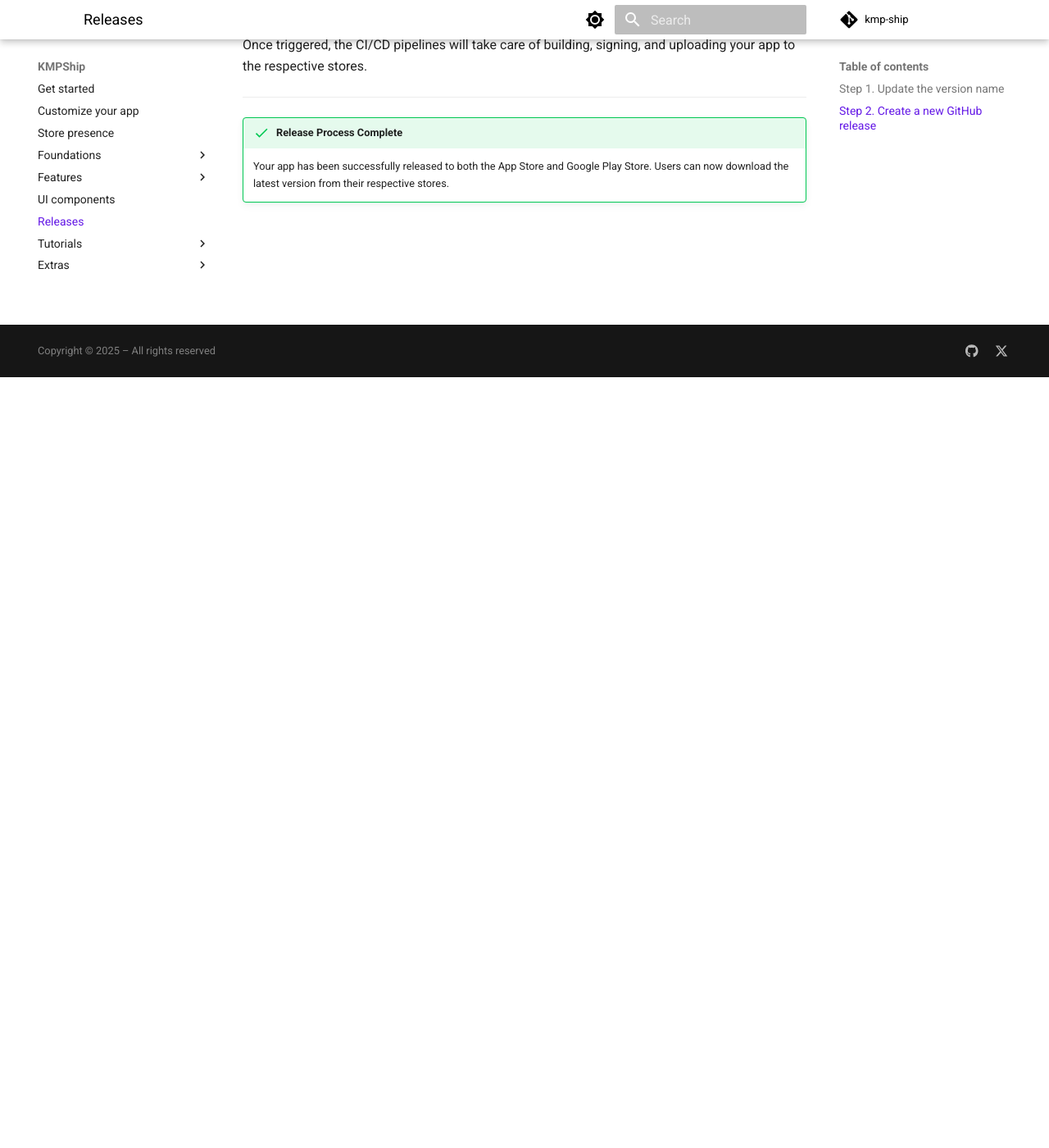
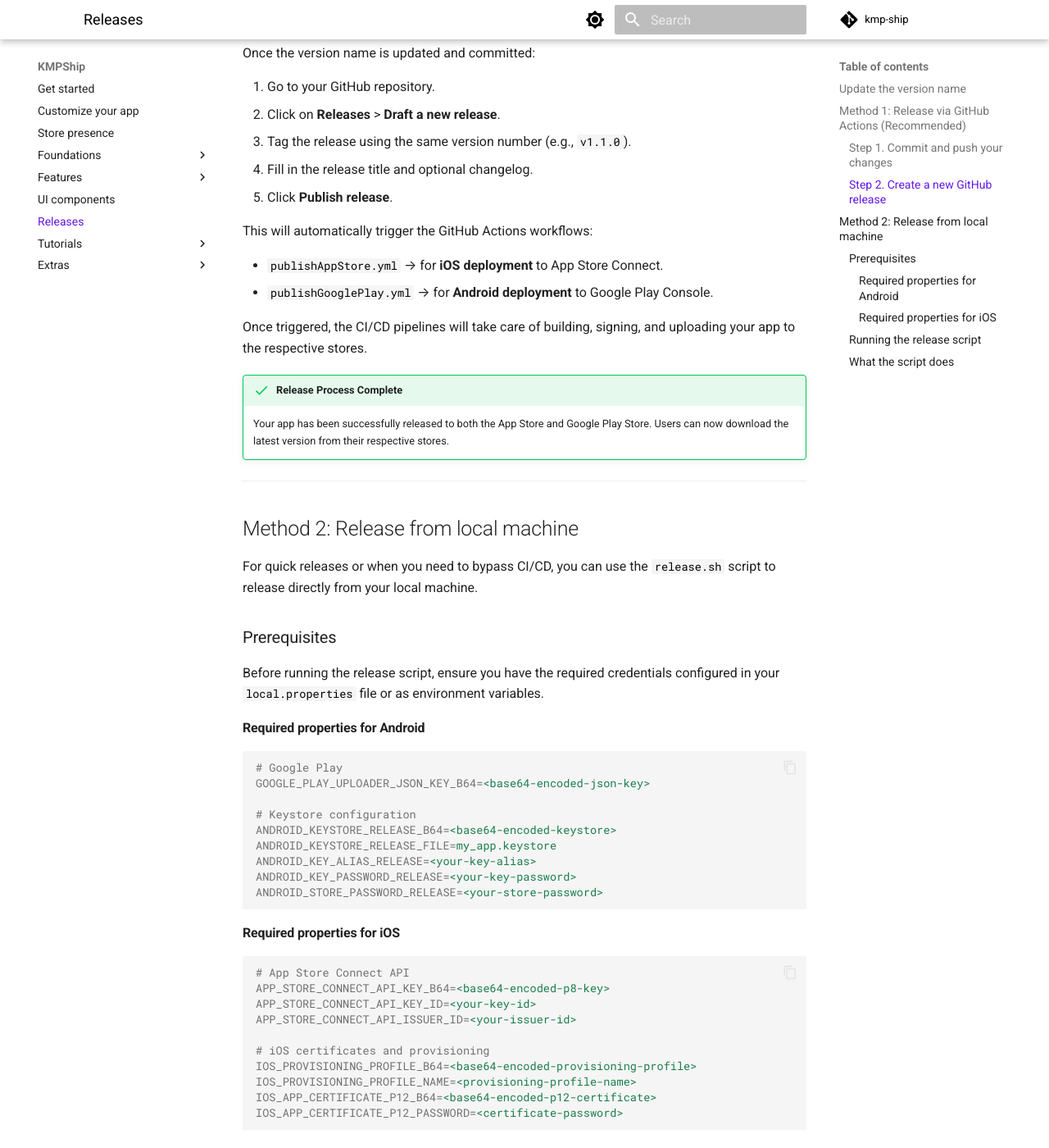
Before and after one commit to Tweener/kmpshipdoc, an MkDocs documentation site: the page built from docs/releases.md, in a window 1280 px wide and 1400 px high, scrolled down 940 px. Shown: the whole window at 82% size. Built offline with MkDocs 1.6.1 and Material for MkDocs 9.7.7, drawn with Linux system fonts in a browser that asks for light colours; some of the changed text lies outside the part shown.

Commit message:
Update plan terminology and expand release docs
Replaces 'Pro Plan' and 'Free Plan' references with 'Complete Plan' and 'Starter Plan' across documentation for clarity. Expands the releases documentation to detail both automated releases via GitHub Actions and manual releases using the release script, including required credentials and step-by-step instructions for each platform.

````diff
--- a/docs/releases.md
+++ b/docs/releases.md
@@ -1,12 +1,12 @@
 # Releases
 
-When you're ready to publish a new version of your app to the stores, follow these simple steps to trigger the release automation.
+When you're ready to publish a new version of your app to the stores, you can choose between two release methods: automated releases via GitHub Actions or manual releases from your local machine.
 
 ---
 
-## Step 1. Update the version name
+## Update the version name
 
-In your shared codebase, open the `ProjectConfiguration.kt` file and update the version name:
+Before releasing, update the version name in your shared codebase. Open the `ProjectConfiguration.kt` file and update the version:
 
 ```kotlin
 const val versionName = "1.0.1"
@@ -16,7 +16,21 @@ Change it to the version number you want to release (e.g., `1.1.0`, `1.2.3`, etc
 
 ---
 
-## Step 2. Create a new GitHub release
+## Method 1: Release via GitHub Actions (Recommended)
+
+This is the recommended approach for most teams as it provides a consistent CI/CD pipeline and audit trail.
+
+### Step 1. Commit and push your changes
+
+Make sure your version update is committed and pushed to your repository:
+
+```bash
+git add .
+git commit -m "Bump version to 1.0.1"
+git push origin main
+```
+
+### Step 2. Create a new GitHub release
 
 Once the version name is updated and committed:
 
@@ -31,12 +45,100 @@ This will automatically trigger the GitHub Actions workflows:
 * `publishAppStore.yml` → for **iOS deployment** to App Store Connect.
 * `publishGooglePlay.yml` → for **Android deployment** to Google Play Console.
 
----
-
 Once triggered, the CI/CD pipelines will take care of building, signing, and uploading your app to the respective stores.
-
----
 
 !!! success "Release Process Complete"
 
     Your app has been successfully released to both the App Store and Google Play Store. Users can now download the latest version from their respective stores.
+
+---
+
+## Method 2: Release from local machine
+
+For quick releases or when you need to bypass CI/CD, you can use the `release.sh` script to release directly from your local machine.
+
+### Prerequisites
+
+Before running the release script, ensure you have the required credentials configured in your `local.properties` file or as environment variables.
+
+#### Required properties for Android
+
+```properties
+# Google Play
+GOOGLE_PLAY_UPLOADER_JSON_KEY_B64=<base64-encoded-json-key>
+
+# Keystore configuration
+ANDROID_KEYSTORE_RELEASE_B64=<base64-encoded-keystore>
+ANDROID_KEYSTORE_RELEASE_FILE=my_app.keystore
+ANDROID_KEY_ALIAS_RELEASE=<your-key-alias>
+ANDROID_KEY_PASSWORD_RELEASE=<your-key-password>
+ANDROID_STORE_PASSWORD_RELEASE=<your-store-password>
+```
+
+#### Required properties for iOS
+
+```properties
+# App Store Connect API
+APP_STORE_CONNECT_API_KEY_B64=<base64-encoded-p8-key>
+APP_STORE_CONNECT_API_KEY_ID=<your-key-id>
+APP_STORE_CONNECT_API_ISSUER_ID=<your-issuer-id>
+
+# iOS certificates and provisioning
+IOS_PROVISIONING_PROFILE_B64=<base64-encoded-provisioning-profile>
+IOS_PROVISIONING_PROFILE_NAME=<provisioning-profile-name>
+IOS_APP_CERTIFICATE_P12_B64=<base64-encoded-p12-certificate>
+IOS_APP_CERTIFICATE_P12_PASSWORD=<certificate-password>
+```
+
+### Running the release script
+
+From your project root, run the release script with the desired platform:
+
+=== "Both platforms"
+
+    ```bash
+    ./scripts/release.sh all
+    ```
+
+    This will release to both Google Play and App Store Connect sequentially.
+
+=== "Android only"
+
+    ```bash
+    ./scripts/release.sh android
+    ```
+
+    This will only release to Google Play Console.
+
+=== "iOS only"
+
+    ```bash
+    ./scripts/release.sh ios
+    ```
+
+    This will only release to App Store Connect.
+
+### What the script does
+
+The release script automates the following steps:
+
+**For Android:**
+
+1. Decodes and sets up the release keystore
+2. Decodes the Google Play uploader JSON key
+3. Builds and publishes the release bundle to Google Play Console
+
+**For iOS:**
+
+1. Verifies Ruby installation for Fastlane
+2. Decodes and sets up the App Store Connect API key
+3. Sets up iOS provisioning profiles and certificates
+4. Runs Fastlane to build and upload to App Store Connect
+
+!!! tip "Ruby requirement for iOS"
+
+    The iOS release requires Ruby 3.1 or later. Make sure Ruby is installed on your machine before running iOS releases.
+
+!!! warning "Keystore and certificates"
+
+    Keep your keystore files, certificates, and provisioning profiles secure. Never commit them directly to your repository. Always use base64-encoded values in `local.properties` or environment variables.
````
Also changed, not shown: CLAUDE.md (+2 -2 lines), docs/index.md (+6 -6 lines).
